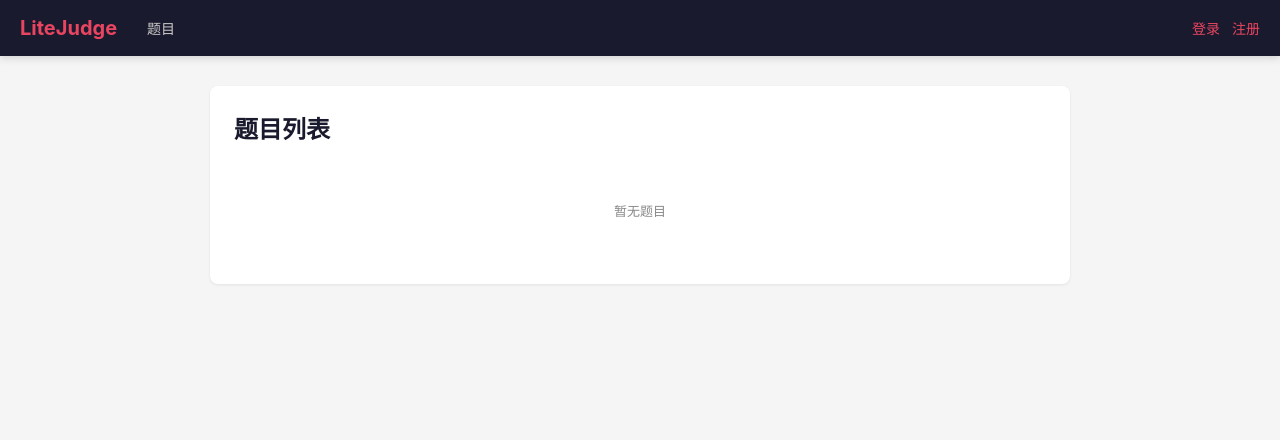
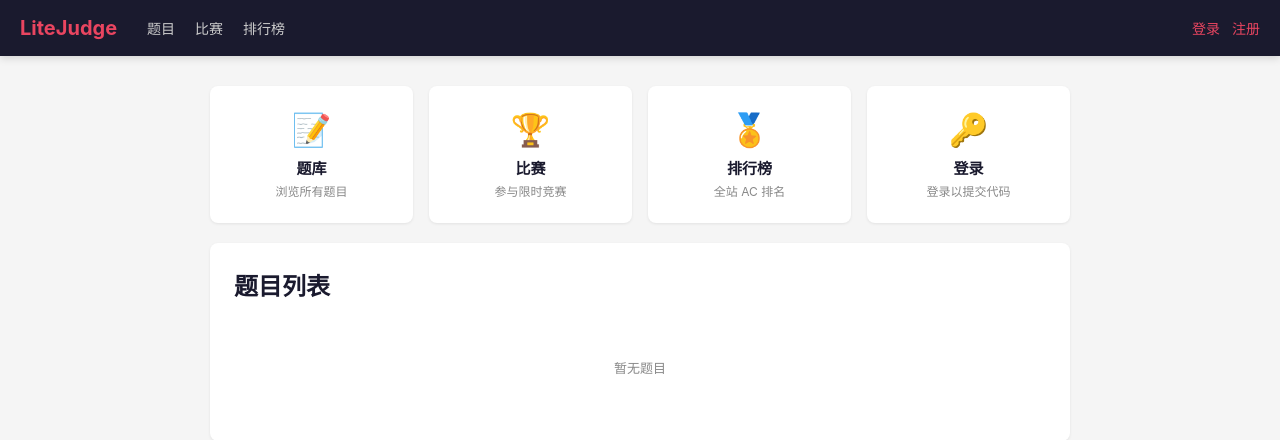
Before and after one commit to lakepk/Better-OpenJudge, a Flask app: page / in a window 1280 px wide. Shown: the top 440 px of the page. Run offline with Flask 3, Linux system fonts and the light colour scheme; data that the repository does not hold is empty.

Commit message:
feat: add nav links, homepage dashboard cards with admin panel

```diff
--- a/data/templates/base.html
+++ b/data/templates/base.html
@@ -148,6 +148,8 @@
         <div class="brand"><a href="/">LiteJudge</a></div>
         <div class="links">
             <a href="/problems">题目</a>
+            <a href="/contests">比赛</a>
+            <a href="/ranking">排行榜</a>
             {% if user and user.user_id %}
                 <a href="/submissions">我的提交</a>
             {% endif %}
--- a/data/templates/index.html
+++ b/data/templates/index.html
@@ -14,6 +14,100 @@
 </div>
 {% endif %}
 
+<!-- 功能入口面板 -->
+<div style="display: grid; grid-template-columns: repeat(4, 1fr); gap: 16px; margin-bottom: 20px;">
+    <a href="/problems" class="dashboard-card">
+        <div class="dashboard-card-icon">📝</div>
+        <div class="dashboard-card-title">题库</div>
+        <div class="dashboard-card-desc">浏览所有题目</div>
+    </a>
+    <a href="/contests" class="dashboard-card">
+        <div class="dashboard-card-icon">🏆</div>
+        <div class="dashboard-card-title">比赛</div>
+        <div class="dashboard-card-desc">参与限时竞赛</div>
+    </a>
+    <a href="/ranking" class="dashboard-card">
+        <div class="dashboard-card-icon">🏅</div>
+        <div class="dashboard-card-title">排行榜</div>
+        <div class="dashboard-card-desc">全站 AC 排名</div>
+    </a>
+    {% if user and user.user_id %}
+    <a href="/profile" class="dashboard-card">
+        <div class="dashboard-card-icon">👤</div>
+        <div class="dashboard-card-title">个人中心</div>
+        <div class="dashboard-card-desc">我的提交与资料</div>
+    </a>
+    {% else %}
+    <a href="/login" class="dashboard-card">
+        <div class="dashboard-card-icon">🔑</div>
+        <div class="dashboard-card-title">登录</div>
+        <div class="dashboard-card-desc">登录以提交代码</div>
+    </a>
+    {% endif %}
+</div>
+
+<!-- 管理员面板 -->
+{% if user and user.role == 'admin' %}
+<div style="display: grid; grid-template-columns: repeat(5, 1fr); gap: 16px; margin-bottom: 20px;">
+    <a href="/admin/problems" class="dashboard-card dashboard-card-admin">
+        <div class="dashboard-card-icon">📋</div>
+        <div class="dashboard-card-title">题目管理</div>
+        <div class="dashboard-card-desc">创建/编辑题目</div>
+    </a>
+    <a href="/admin/users" class="dashboard-card dashboard-card-admin">
+        <div class="dashboard-card-icon">👥</div>
+        <div class="dashboard-card-title">用户管理</div>
+        <div class="dashboard-card-desc">查看/禁用用户</div>
+    </a>
+    <a href="/admin/announcements" class="dashboard-card dashboard-card-admin">
+        <div class="dashboard-card-icon">📢</div>
+        <div class="dashboard-card-title">公告管理</div>
+        <div class="dashboard-card-desc">发布首页公告</div>
+    </a>
+    <a href="/admin/contests" class="dashboard-card dashboard-card-admin">
+        <div class="dashboard-card-icon">🏗</div>
+        <div class="dashboard-card-title">比赛管理</div>
+        <div class="dashboard-card-desc">创建/管理比赛</div>
+    </a>
+    <a href="/admin/submissions" class="dashboard-card dashboard-card-admin">
+        <div class="dashboard-card-icon">📊</div>
+        <div class="dashboard-card-title">提交总览</div>
+        <div class="dashboard-card-desc">所有用户提交</div>
+    </a>
+</div>
+{% endif %}
+
+<!-- 排行榜速览 -->
+{% if top_users %}
+<div class="card">
+    <div class="flex-between mb-20">
+        <h2>🏅 排行榜 TOP 5</h2>
+        <a href="/ranking" class="btn btn-secondary btn-sm">查看完整排行 →</a>
+    </div>
+    <table>
+        <thead>
+            <tr>
+                <th>排名</th>
+                <th>用户</th>
+                <th>AC 数量</th>
+                <th>提交次数</th>
+            </tr>
+        </thead>
+        <tbody>
+            {% for u in top_users %}
+            <tr>
+                <td><strong>#{{ loop.index }}</strong></td>
+                <td>{{ u.nickname }}</td>
+                <td><span style="color: #27ae60; font-weight: bold;">{{ u.ac_count }}</span></td>
+                <td>{{ u.submit_count }}</td>
+            </tr>
+            {% endfor %}
+        </tbody>
+    </table>
+</div>
+{% endif %}
+
+<!-- 题目列表 -->
 <div class="card">
     <h2>题目列表</h2>
     {% if problems %}
@@ -60,4 +154,39 @@
     {% endif %}
 </div>
 
+<style>
+    .dashboard-card {
+        display: block;
+        background: white;
+        border-radius: 8px;
+        padding: 24px 16px;
+        text-align: center;
+        text-decoration: none;
+        box-shadow: 0 1px 3px rgba(0,0,0,0.08);
+        transition: transform 0.15s, box-shadow 0.15s;
+        color: #333;
+    }
+    .dashboard-card:hover {
+        transform: translateY(-2px);
+        box-shadow: 0 4px 12px rgba(0,0,0,0.12);
+    }
+    .dashboard-card-icon {
+        font-size: 32px;
+        margin-bottom: 8px;
+    }
+    .dashboard-card-title {
+        font-weight: 600;
+        font-size: 15px;
+        margin-bottom: 4px;
+        color: #1a1a2e;
+    }
+    .dashboard-card-desc {
+        font-size: 12px;
+        color: #888;
+    }
+    .dashboard-card-admin {
+        border-top: 3px solid #e94560;
+    }
+</style>
+
 {% endblock %}
```
